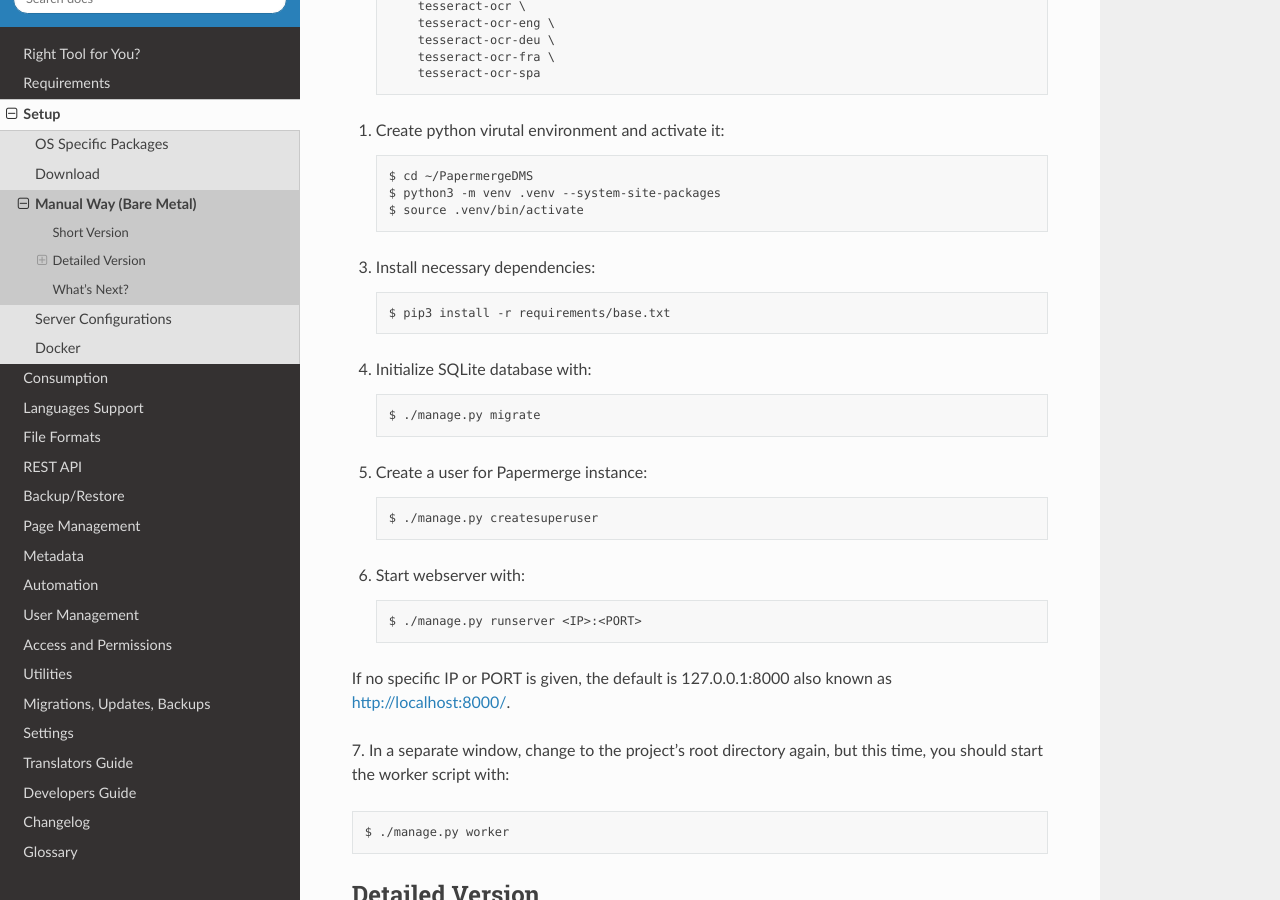
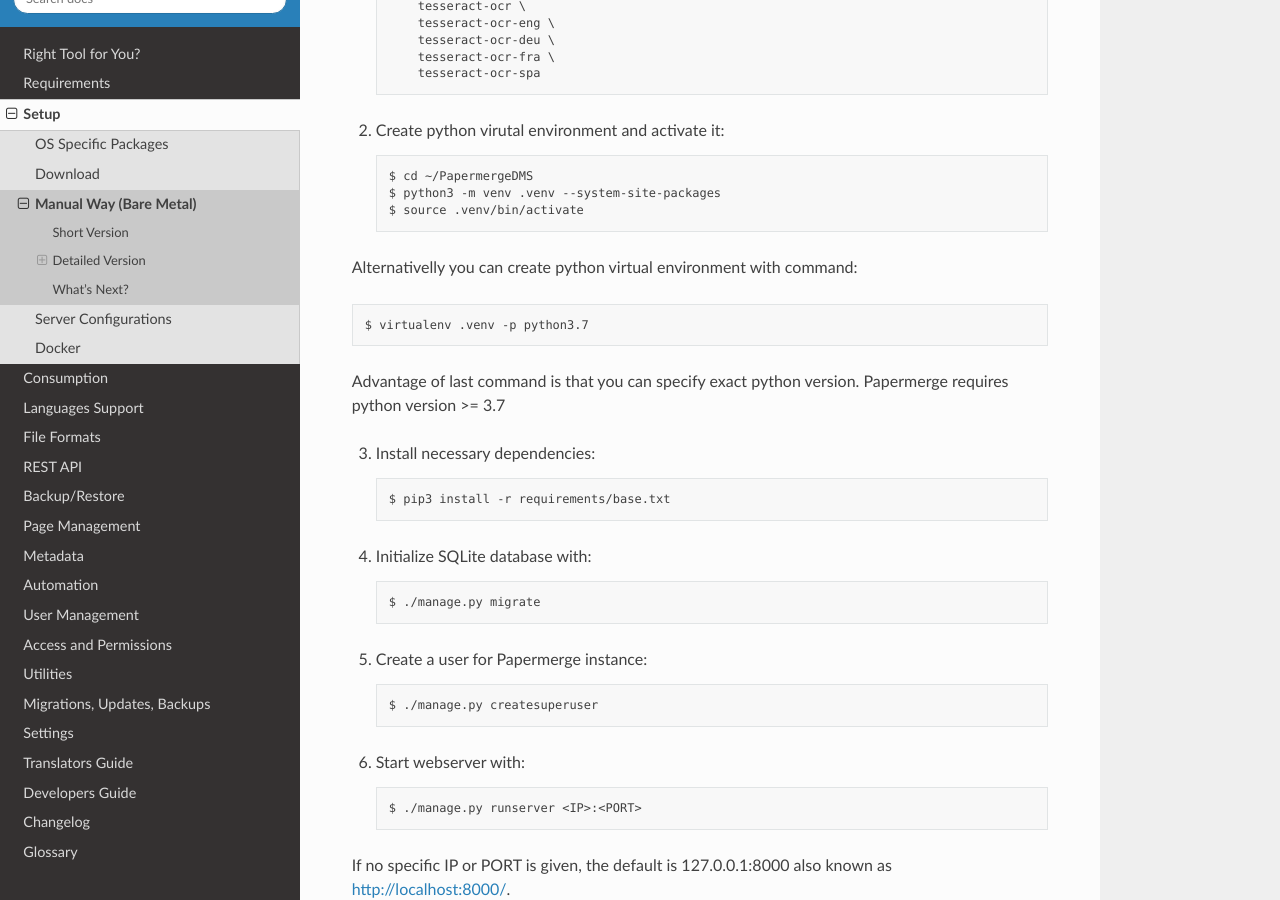
Before and after one commit to ciur/papermerge, a Sphinx documentation site: the page built from docs/source/setup/manual_way.rst, in a window 1280 px wide and 900 px high, scrolled down 883 px. Built offline with Sphinx 7.4.7 and the Read the Docs theme 2.0.0, drawn with Linux system fonts in a browser that asks for light colours; some of the changed text lies outside the part shown.

Commit message:
documentation updated

```diff
--- a/docs/source/setup/manual_way.rst
+++ b/docs/source/setup/manual_way.rst
@@ -47,11 +47,18 @@
         tesseract-ocr-spa
 
 
-1. Create python virutal environment and activate it::
+2. Create python virutal environment and activate it::
 
     $ cd ~/PapermergeDMS
     $ python3 -m venv .venv --system-site-packages
     $ source .venv/bin/activate
+
+Alternativelly you can create python virtual environment with command::
+
+    $ virtualenv .venv -p python3.7
+
+Advantage of last command is that you can specify exact python version.
+Papermerge requires python version >= 3.7
 
 3. Install necessary dependencies::
 
@@ -202,6 +209,15 @@
 
     ``--system-site-packages`` is necessary, it will install a package called ``wheel``.
     Without ``wheel`` package, pip install later will issue warning.
+
+Alternatively you can create python virtual environment with following command::
+
+    $ virtualenv .venv -p python3.7
+
+Advantage of last command is that it specifies exact python version.
+
+.. note::
+    Papermerge requires python version >= 3.7
 
 Next we need to *activate* virtual environment::
 
```
